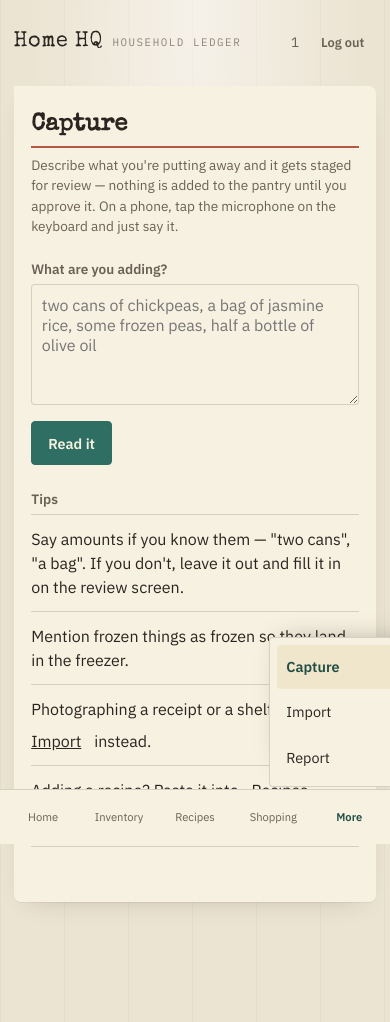
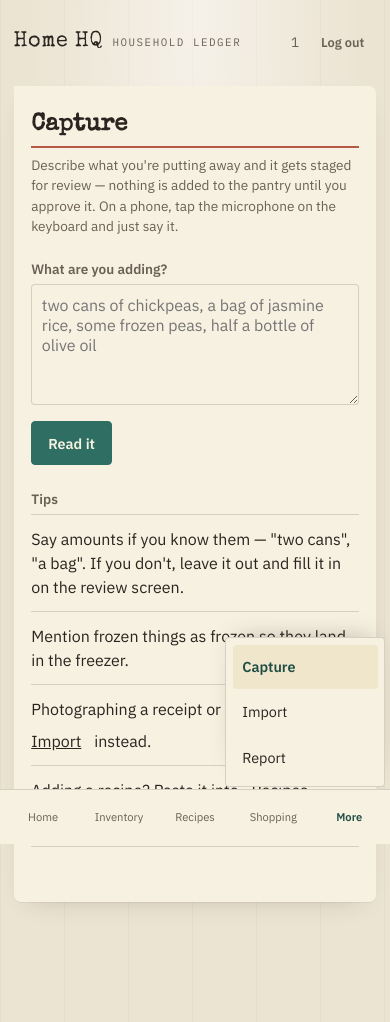
Before and after one commit to sh7289/homehq, a Flask app: page /capture in a window 390 px wide. Run offline with Flask 3, Linux system fonts and the light colour scheme; the visitor is signed in with stand-in values (Sample User, id 1).

Commit message:
Fix wordmark-tag contrast and right-edge-clipped mobile More popover
Review findings on the shell rebuild:

- .wordmark__tag combined --ink-soft with opacity:0.75 against the new
  light --surface-page background, landing at ~3.02:1 -- below 4.5:1.
  Drop the opacity; --ink-soft at full strength already clears ~4.84:1.
- .nav-mobile__panel centers under its disclosure, which put the "More"
  popover (rightmost of 5 bottom-bar slots) partly past the viewport edge
  at phone widths with real long category names -- and overflow-x:clip on
  body/html (added in the same prior diff) made that overflow invisible
  and unreachable by mouse, touch, and keyboard, not just visually clipped.
  Wire up the template's already-present-but-unused
  .nav-mobile__panel--more modifier to right-anchor instead of center.

Re-verified visually (not just via scrollWidth, which overflow-x:clip
keeps green regardless) in a live browser at 320px and 390px with
"Musical Instruments"/"Vinyl Equipment"-style long category names: every
link in the More popover now sits fully inside the viewport on both
axes. Added a markup-level regression test for the modifier-class wiring
(the CSS positioning itself isn't something pytest can assert on).

Co-Authored-By: Claude Sonnet 5 <noreply@anthropic.com>
Claude-Session: https://claude.ai/code/session_013hnwKjJ7tnezEsZxmAKrVB

```diff
--- a/static/css/style.css
+++ b/static/css/style.css
@@ -225,8 +225,11 @@ textarea {
   font-size: 0.68rem;
   letter-spacing: 0.14em;
   text-transform: uppercase;
+  /* Full-opacity --ink-soft against --surface-page computes to ~4.84:1.
+     The 0.75 opacity this used to carry blended it down to ~3:1 against
+     the new light page background -- dropped rather than re-tuned, since
+     --ink-soft alone already clears 4.5:1 with no extra math needed. */
   color: var(--ink-soft);
-  opacity: 0.75;
 }
 
 .account {
@@ -430,6 +433,17 @@ textarea {
   border-radius: var(--radius-sm);
   padding: 0.4rem;
   box-shadow: 0 -10px 24px -14px rgba(43, 36, 32, 0.35);
+}
+
+/* "More" is the rightmost of the 5 bottom-bar slots -- centering its
+   popover the same way the others do runs it off the right edge of the
+   viewport at phone widths (with overflow-x:clip on body, that overflow
+   is invisible AND unreachable, not just visually clipped). Anchor it to
+   the disclosure's right edge instead, so it only ever grows leftward. */
+.nav-mobile__panel--more {
+  left: auto;
+  right: 0;
+  transform: none;
 }
 
 .nav-mobile__panel a {
```
Also changed, not shown: tests/test_nav.py (+15 -0 lines).
